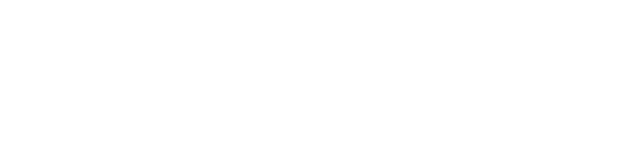
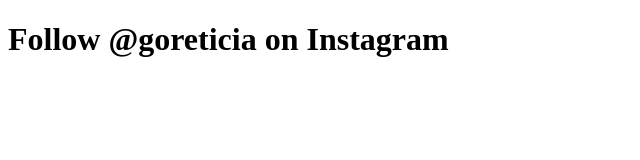
Before and after one commit to gore-ticia/goreticia-rip, a plain HTML site: page index.html in a window 1280 px wide. Shown: the whole page, without its empty margins (0-640 px from the left). Drawn offline with Linux system fonts and the light colour scheme.

Commit message:
Update index.html

```diff
--- a/index.html
+++ b/index.html
@@ -2,6 +2,6 @@
 <html>
   <head>
     <meta charset="utf-8" />
-    <title> Follow @goreticia on Instagram</title>
+    <h1> Follow @goreticia on Instagram</h1>
   </head>
 </html>
```
